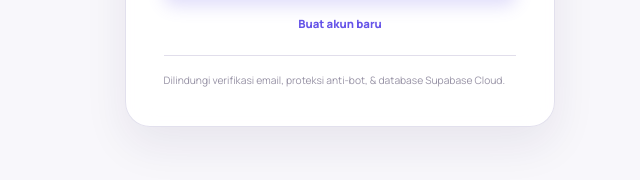
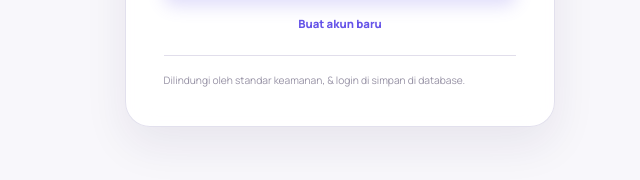
Before and after one commit to muhammadalialrafqi916-design/ali-rafqi-fileconvert, a plain HTML site: page index.html in a window 1280 px wide. Shown: the part 617-797 px from the top of the page, 640-1280 px from the left. Drawn offline with nearby package versions, Linux system fonts and the light colour scheme; a script that the page names is missing.

Commit message:
Update footnote text in authentication section

```diff
--- a/index.html
+++ b/index.html
@@ -79,7 +79,7 @@
           <button class="primary-button wide" id="auth-submit" type="submit"><span id="auth-submit-label">Masuk ke Studio</span><b aria-hidden="true">→</b></button>
         </form>
         <div class="auth-switch"><button id="switch-auth-mode" type="button">Buat akun baru</button></div>
-        <p class="auth-footnote">Dilindungi verifikasi email, proteksi anti-bot, &amp; database Supabase Cloud.</p>
+        <p class="auth-footnote">Dilindungi oleh standar keamanan, &amp; login di simpan di database.</p>
       </div>
     </div>
   </section>
```
